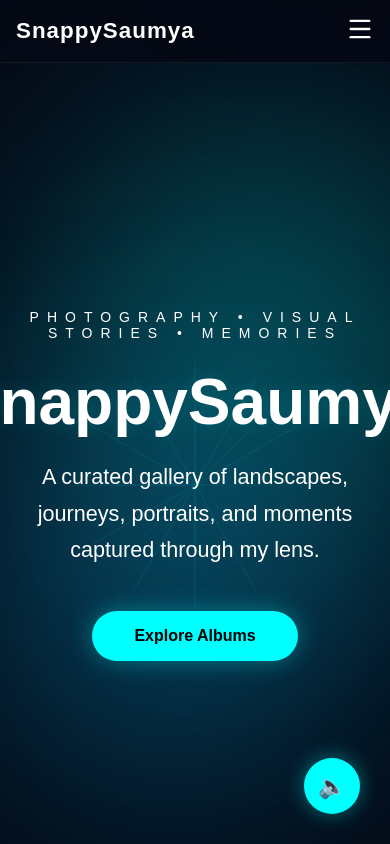
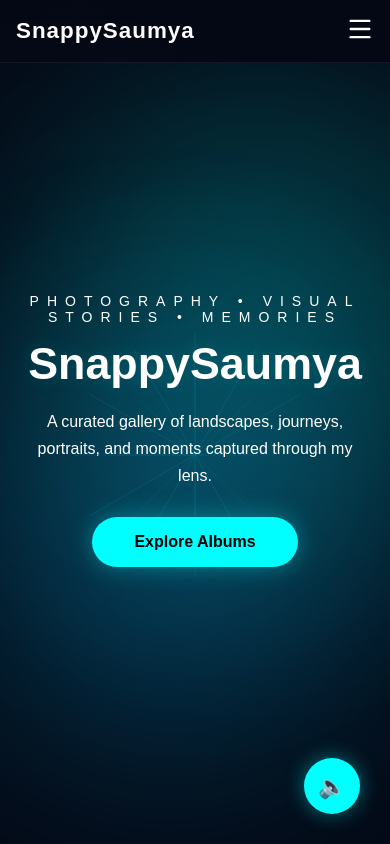
Before and after one commit to SoumaCh03/snappysaumya, a React (Vite) app in the folder client/: page / in a window 390 px wide. Shown: the top 844 px of the page. Built offline with nearby package versions, Linux system fonts and the light colour scheme; no server answers.

Commit message:
Mobile hero fix + UI polish (stable before admin panel)

```diff
--- a/client/src/index.css
+++ b/client/src/index.css
@@ -973,3 +973,31 @@ body {
 .like-btn:active {
   transform: scale(0.9);
 }
+
+
+/* ================= HERO MOBILE FIX (SAFE PATCH) ================= */
+
+@media (max-width: 768px) {
+
+  /* Fix extra top gap caused by navbar + 100vh */
+  .hero-section {
+    min-height: calc(100vh - 60px);
+    padding-top: 10px !important;
+  }
+
+  /* Prevent title overflow ONLY on small screens */
+  .hero-title {
+    font-size: 2.8rem !important;
+    line-height: 1.1;
+  }
+
+  /* Slight spacing correction */
+  .hero-subtitle {
+    margin-bottom: 14px;
+  }
+
+  .hero-text {
+    font-size: 1rem;
+    margin-bottom: 28px;
+  }
+}
```
